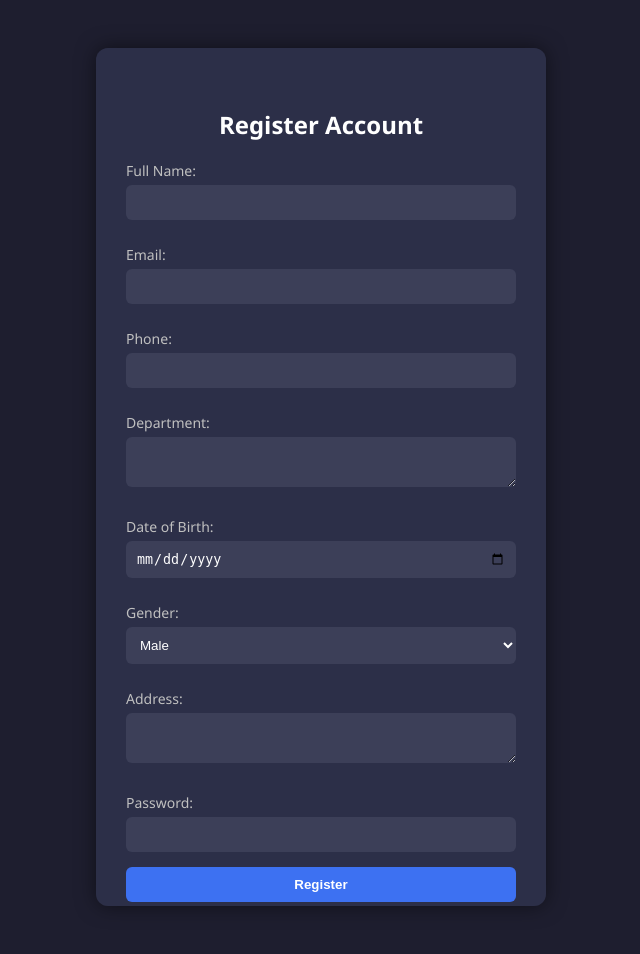
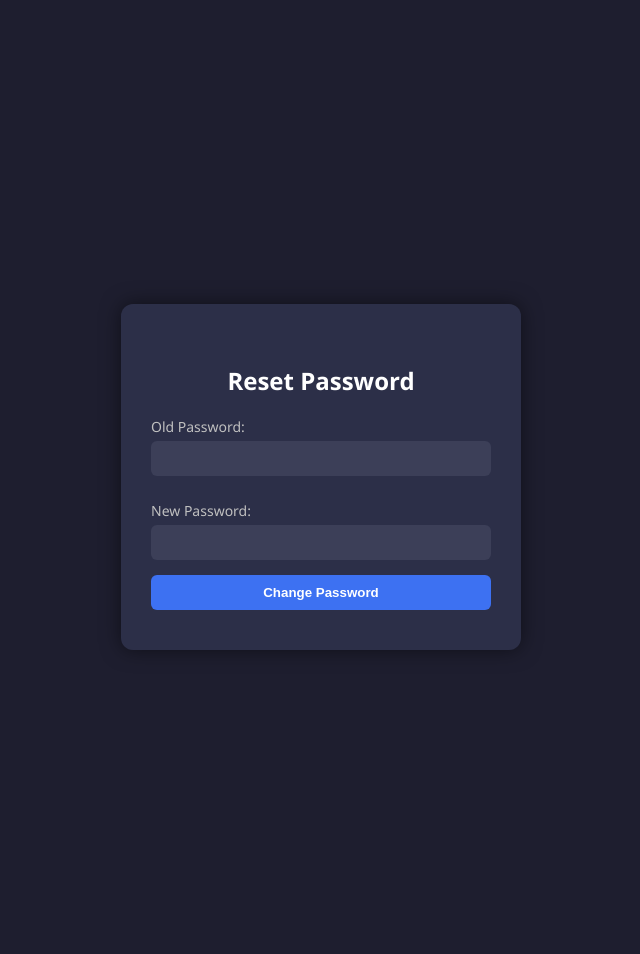
Before and after one commit to navnee1h/security_audit_app, a Flask app: page /reset-password in a window 1280 px wide. Shown: the whole page, without its empty margins (319-959 px from the left). Run offline with Flask 3, Linux system fonts and the light colour scheme; the visitor is signed in with stand-in values (Sample User, id 1).

Commit message:
Update reset_password.html

```diff
--- a/app/templates/reset_password.html
+++ b/app/templates/reset_password.html
@@ -2,7 +2,7 @@
 <html lang="en">
 <head>
     <meta charset="UTF-8">
-    <title>Register</title>
+    <title>Reset Password</title>
     <style>
         * {
             box-sizing: border-box;
@@ -20,18 +20,16 @@
             color: #ffffff;
         }
 
-        .register-container {
+        .reset-container {
             background-color: #2c2f48;
             padding: 40px 30px;
             border-radius: 12px;
             box-shadow: 0 0 20px rgba(0, 0, 0, 0.5);
             width: 100%;
-            max-width: 450px;
-            max-height: 90vh;
-            overflow-y: auto;
+            max-width: 400px;
         }
 
-        .register-container h2 {
+        h2 {
             text-align: center;
             margin-bottom: 20px;
             color: #ffffff;
@@ -44,12 +42,7 @@
             color: #c0c0c0;
         }
 
-        input[type="text"],
-        input[type="email"],
-        input[type="date"],
-        input[type="password"],
-        select,
-        textarea {
+        input[type="password"] {
             width: 100%;
             padding: 10px;
             margin-top: 5px;
@@ -58,10 +51,6 @@
             color: #ffffff;
             border: none;
             border-radius: 6px;
-        }
-
-        textarea {
-            resize: vertical;
         }
 
         button {
@@ -85,51 +74,19 @@
             margin-top: 15px;
             color: #ff6b6b;
         }
-
-        /* Scrollbar styling */
-        .register-container::-webkit-scrollbar {
-            width: 6px;
-        }
-
-        .register-container::-webkit-scrollbar-thumb {
-            background-color: #505070;
-            border-radius: 3px;
-        }
     </style>
 </head>
 <body>
-    <div class="register-container">
-        <h2>Register Account</h2>
+    <div class="reset-container">
+        <h2>Reset Password</h2>
         <form method="POST">
-            <label>Full Name:</label>
-            <input type="text" name="fullname" required>
+            <label>Old Password:</label>
+            <input type="password" name="old_password" required>
 
-            <label>Email:</label>
-            <input type="email" name="email" required>
+            <label>New Password:</label>
+            <input type="password" name="new_password" required>
 
-            <label>Phone:</label>
-            <input type="text" name="phone" required>
-
-            <label>Department:</label>
-            <textarea name="department" required></textarea>
-
-            <label>Date of Birth:</label>
-            <input type="date" name="dob" required>
-
-            <label>Gender:</label>
-            <select name="gender" required>
-                <option>Male</option>
-                <option>Female</option>
-                <option>Other</option>
-            </select>
-
-            <label>Address:</label>
-            <textarea name="address" required></textarea>
-
-            <label>Password:</label>
-            <input type="password" name="password" required>
-
-            <button type="submit">Register</button>
+            <button type="submit">Change Password</button>
         </form>
 
         {% if message %}
```
